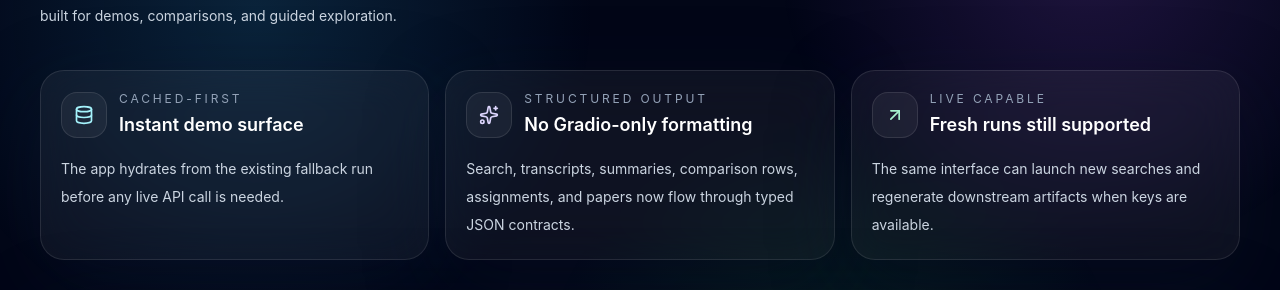
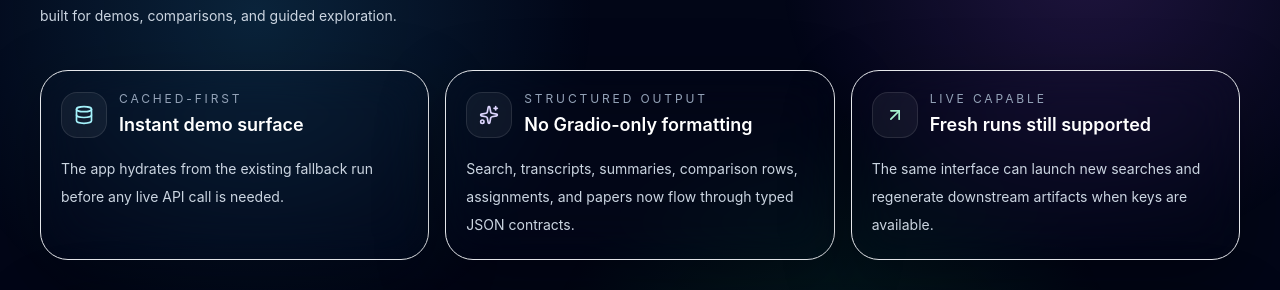
Before and after one commit to ishandutta0098/atlas, a React app in the folder frontend/: page / in a window 1280 px wide. Shown: the part 146-436 px from the top of the page. Built offline with nearby package versions, Linux system fonts and the light colour scheme; no server answers; the HTML template or start-up script is replaced by a standard one.

Commit message:
:art: [frontend] Update card border, background and shadow to neutral dark palette

```diff
--- a/frontend/src/components/ui/card.tsx
+++ b/frontend/src/components/ui/card.tsx
@@ -6,7 +6,7 @@ export function Card({ className, ...props }: HTMLAttributes<HTMLDivElement>) {
   return (
     <div
       className={cn(
-        'rounded-3xl border border-white/10 bg-white/5 shadow-[0_24px_80px_rgba(15,23,42,0.35)] backdrop-blur-xl',
+        'rounded-[28px] border border-white/7 bg-[#14171c]/88 shadow-[0_22px_70px_rgba(0,0,0,0.32)] backdrop-blur-xl',
         className,
       )}
       {...props}
```
